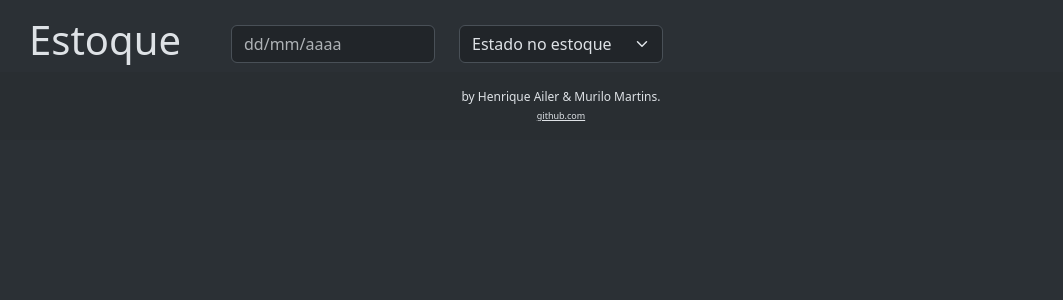
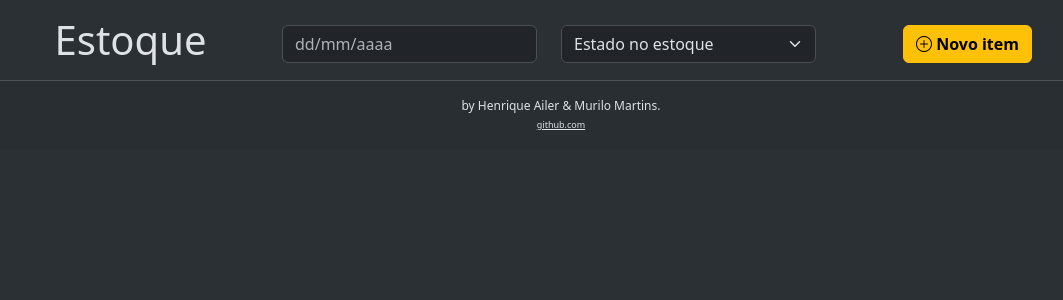
Before and after one commit to Ailer-h/erp_logistica, a PHP site: page /tabela_estoque.php in a window 1280 px wide. Shown: the part 57-357 px from the top of the page, without its empty margins (79-1142 px from the left). Run offline with PHP 8.4, Linux system fonts and the light colour scheme; some libraries are stand-ins or nearby versions.

Commit message:
Finalizado o header da tabela

```diff
--- a/css/style.css
+++ b/css/style.css
@@ -12,3 +12,7 @@ footer{
     bottom: 0;
     width: 100vw;
 }
+
+i{
+    -webkit-text-stroke: 1px;
+}
--- a/php/tabela_estoque.php
+++ b/php/tabela_estoque.php
@@ -7,7 +7,9 @@
     <link href="https://cdn.jsdelivr.net/npm/bootstrap@5.3.3/dist/css/bootstrap.min.css" rel="stylesheet" integrity="sha384-QWTKZyjpPEjISv5WaRU9OFeRpok6YctnYmDr5pNlyT2bRjXh0JMhjY6hW+ALEwIH" crossorigin="anonymous">
     <link rel="stylesheet" href="../css/style.css">
     <script src="https://cdn.jsdelivr.net/npm/bootstrap@5.3.3/dist/js/bootstrap.bundle.min.js" integrity="sha384-YvpcrYf0tY3lHB60NNkmXc5s9fDVZLESaAA55NDzOxhy9GkcIdslK1eN7N6jIeHz" crossorigin="anonymous"></script>
-    <title>Document</title>
+    <script src="https://cdn.jsdelivr.net/npm/cleave.js@1.6.0/dist/cleave.min.js"></script>
+    <link rel="stylesheet" href="https://cdn.jsdelivr.net/npm/bootstrap-icons@1.11.3/font/bootstrap-icons.min.css">
+    <title>Estoque</title>
 </head>
 
 <body class="bg-body-tertiary h-100">
@@ -37,12 +39,12 @@
     </nav>
 
     <div class="container text-center mt-3">
-        <div class="row align-items-center">
+        <div class="row align-items-center border-bottom w-100 pb-2">
             <div class="col">
                 <h1>Estoque</h1>
             </div>
             <div class="col">
-                <input class="form-control" type="text" placeholder="dd/mm/aaaa" aria-label="default input example">
+                <input class="form-control" type="text" placeholder="dd/mm/aaaa" name="filter-date" id="filter-date" aria-label="default input example">
             </div>
             <div class="col">
                 <select class="form-select" aria-label="Default select example">
@@ -52,20 +54,30 @@
                     <option value="3">Em estoque</option>
                 </select>
             </div>
-            <div class="col"></div>
-            <div class="col"></div>
+            <div class="col">
+                <button type="button" class="btn btn-warning fw-bold">
+                    <i class="bi bi-plus-circle"></i>
+                    Novo item
+                </button>
+            </div>
         </div>
     </div>
 
 
     <footer class="bg-body-tertiary text-center text-lg-start">
-        <!-- Copyright -->
         <div class="text-center p-3" style="background-color: rgba(0, 0, 0, 0.05); font-size: .75em;">
             by Henrique Ailer & Murilo Martins. <br>
             <a class="text-body" style="font-size: .75em;" href="https://github.com/Ailer-h/erp_logistica">github.com</a>
         </div>
-        <!-- Copyright -->
     </footer>
 </body>
+<script>
+    //Adicionando a mascara na data
+    new Cleave('#filter-date', {
+        date: true,
+        delimiter: "/",
+        datePattern: ['d', 'm', 'Y']
+    });
+</script>
 
 </html>
```
